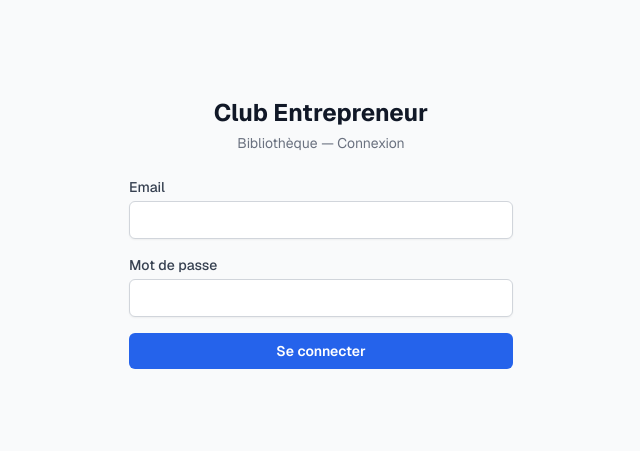
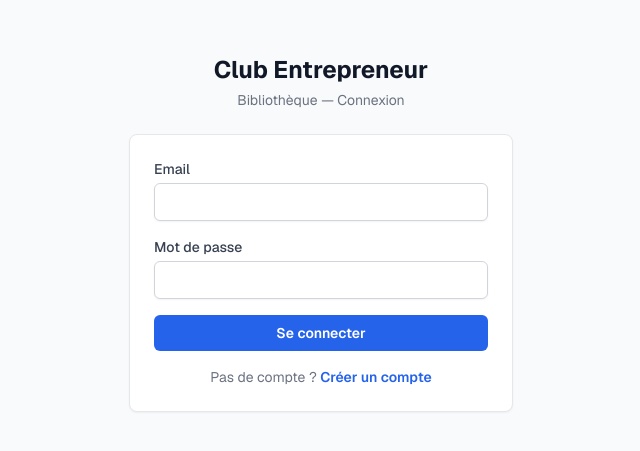
Before and after one commit to MaximeFARRE/club-entrepreneur-library-v2, a Next.js app: page /login in a window 1280 px wide. Shown: the part 167-618 px from the top of the page, without its empty margins (319-959 px from the left). Built offline with nearby package versions, Linux system fonts and the light colour scheme.

Commit message:
feat: add link to signup page in login page

```diff
--- a/src/app/(auth)/login/page.tsx
+++ b/src/app/(auth)/login/page.tsx
@@ -1,4 +1,5 @@
 import { loginAction } from "./actions";
+import Link from "next/link";
 
 const ERROR_MESSAGES: Record<string, string> = {
   invalid_credentials: "Identifiants incorrects. Vérifiez votre email et mot de passe.",
@@ -29,7 +30,16 @@ export default async function LoginPage({
           </p>
         )}
 
-        <LoginForm />
+        <div className="space-y-4 rounded-lg border border-gray-200 bg-white p-6 shadow-sm">
+          <LoginForm />
+
+          <div className="text-center text-sm text-gray-500">
+            Pas de compte ?{" "}
+            <Link href="/signup" className="font-semibold text-blue-600 hover:text-blue-500">
+              Créer un compte
+            </Link>
+          </div>
+        </div>
       </div>
     </main>
   );
```
